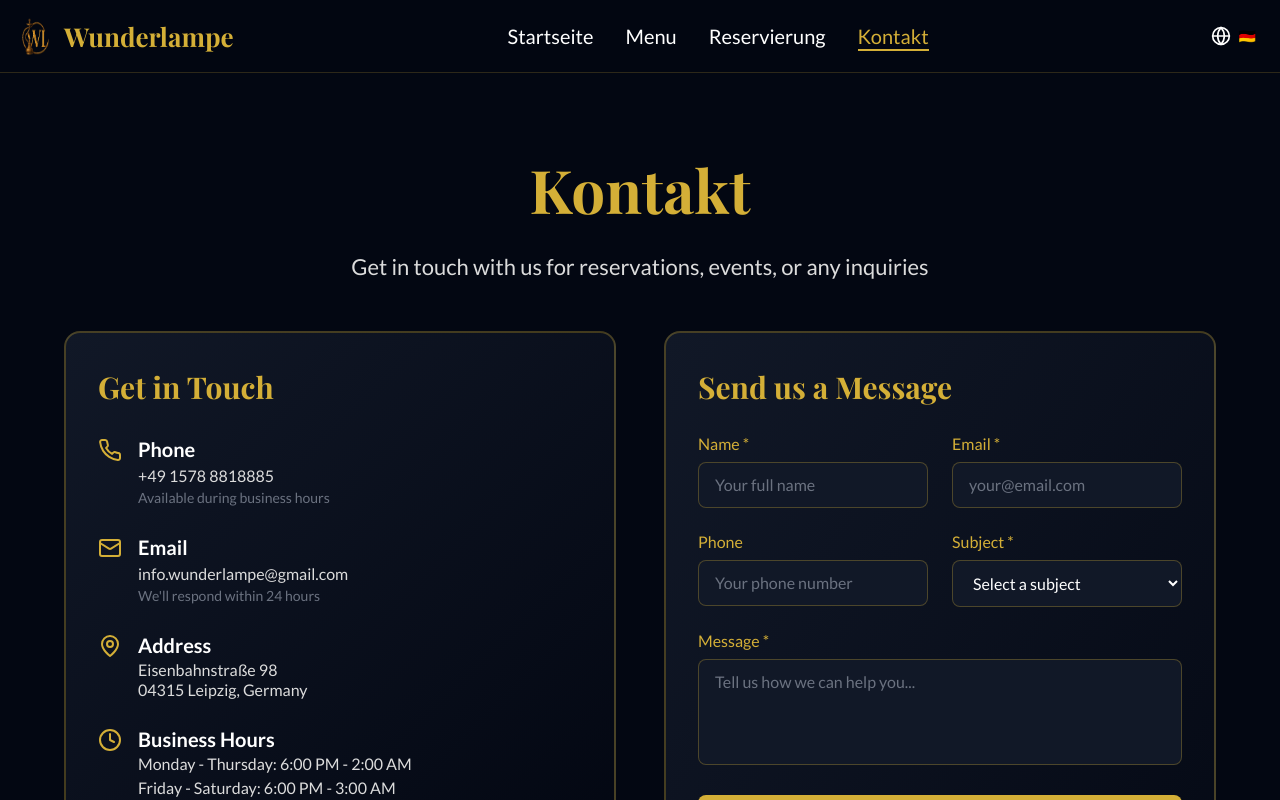
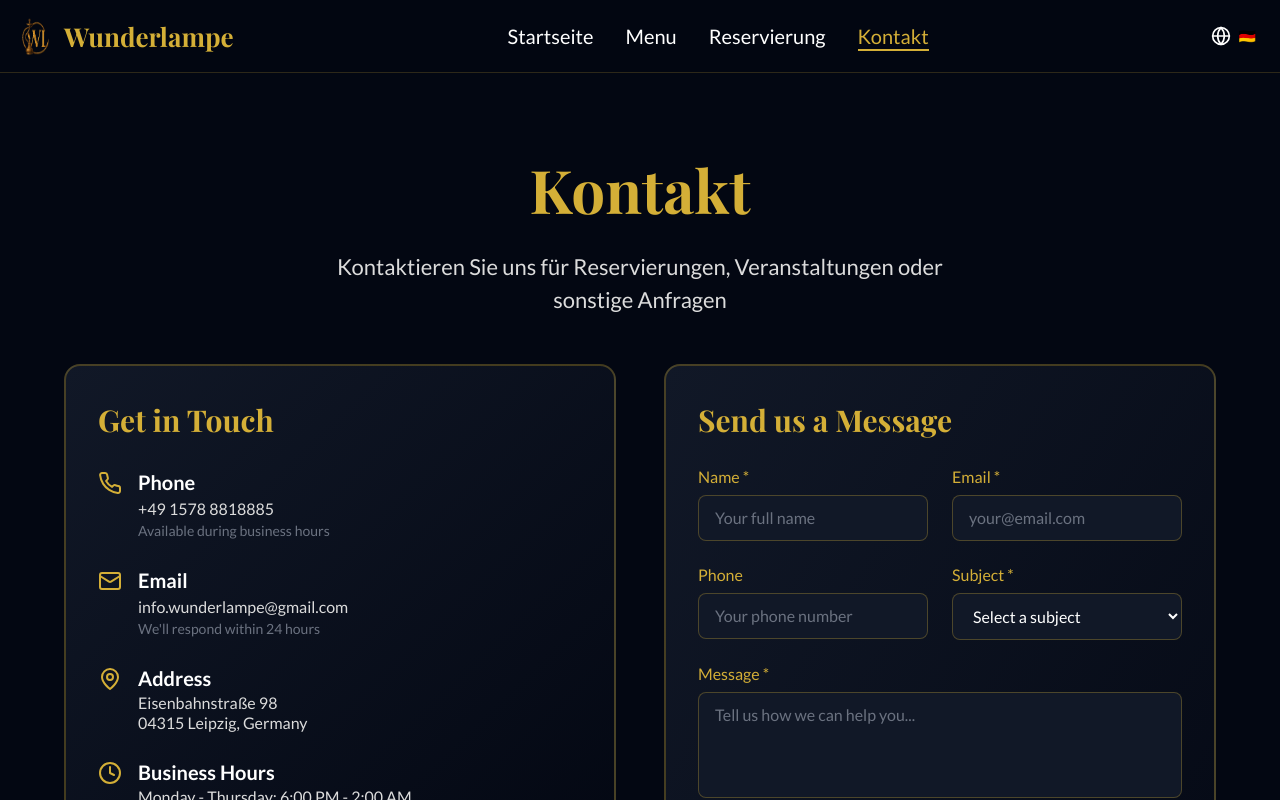
Before and after one commit to sparke0101/wunderlampe, a React (Vite) app: page / in a window 1280 px wide. Both pictures are taken after a click on the button "Kontakt". Shown: the top 800 px of the page. Built offline with nearby package versions, Linux system fonts and the light colour scheme.

Commit message:
Update contact page description to German

```diff
--- a/src/pages/ContactPage.tsx
+++ b/src/pages/ContactPage.tsx
@@ -72,7 +72,7 @@ export default function ContactPage() {
             {t('contact')}
           </h2>
           <p className="text-base sm:text-lg md:text-xl text-light-gray font-body max-w-2xl mx-auto px-2">
-            Get in touch with us for reservations, events, or any inquiries
+            Kontaktieren Sie uns für Reservierungen, Veranstaltungen oder sonstige Anfragen
           </p>
         </div>
 
```
